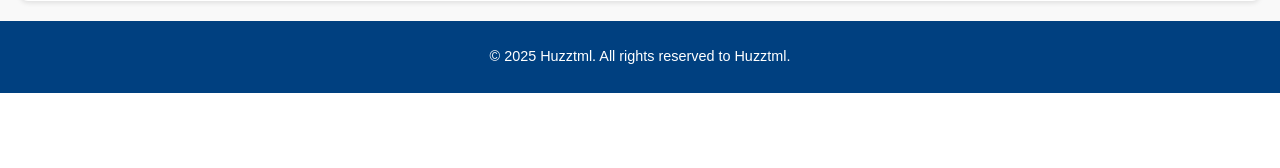
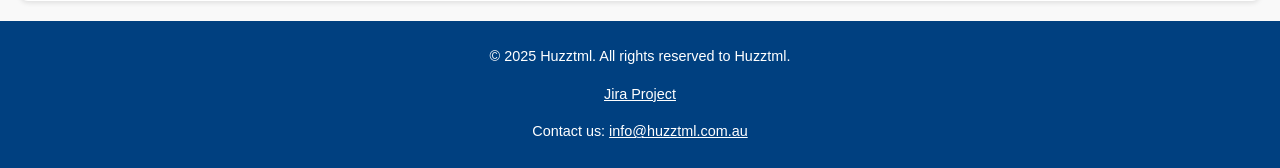
Before and after one commit to 105920925/Huzztml-project, a PHP site: page / in a window 1280 px wide. Shown: the part 1712-1880 px from the top of the page. Before the commit the page ends 1805 px from the top, so only its background shows below. Run offline with PHP 8.4, Linux system fonts and the light colour scheme.

Commit message:
home page and css (footer)

```diff
--- a/index.html
+++ b/index.html
@@ -46,6 +46,8 @@
     </section>
     <footer>
         <p>&copy; 2025 Huzztml. All rights reserved to Huzztml.</p>
+        <p><a href="https://huzztmlproject.atlassian.net/jira/software/projects/SCRUM/boards/1" target="_blank">Jira Project</a></p>
+        <p>Contact us: <a href="mailto:info@huzztml.com.au">info@huzztml.com.au</a></p>
     </footer>
 </body>
 </html>
--- a/styles.css
+++ b/styles.css
@@ -122,3 +122,18 @@ footer {
     margin-top: 20px;
     font-size: 0.9em;
 }
+
+footer a {
+    color: white;
+    text-decoration: underline;
+}
+
+footer a:hover {
+    text-decoration: none;
+}
+
+/* Contact email styles */
+footer .contact-email {
+    color: #ffcc00;
+    font-weight: bold;
+}
```
